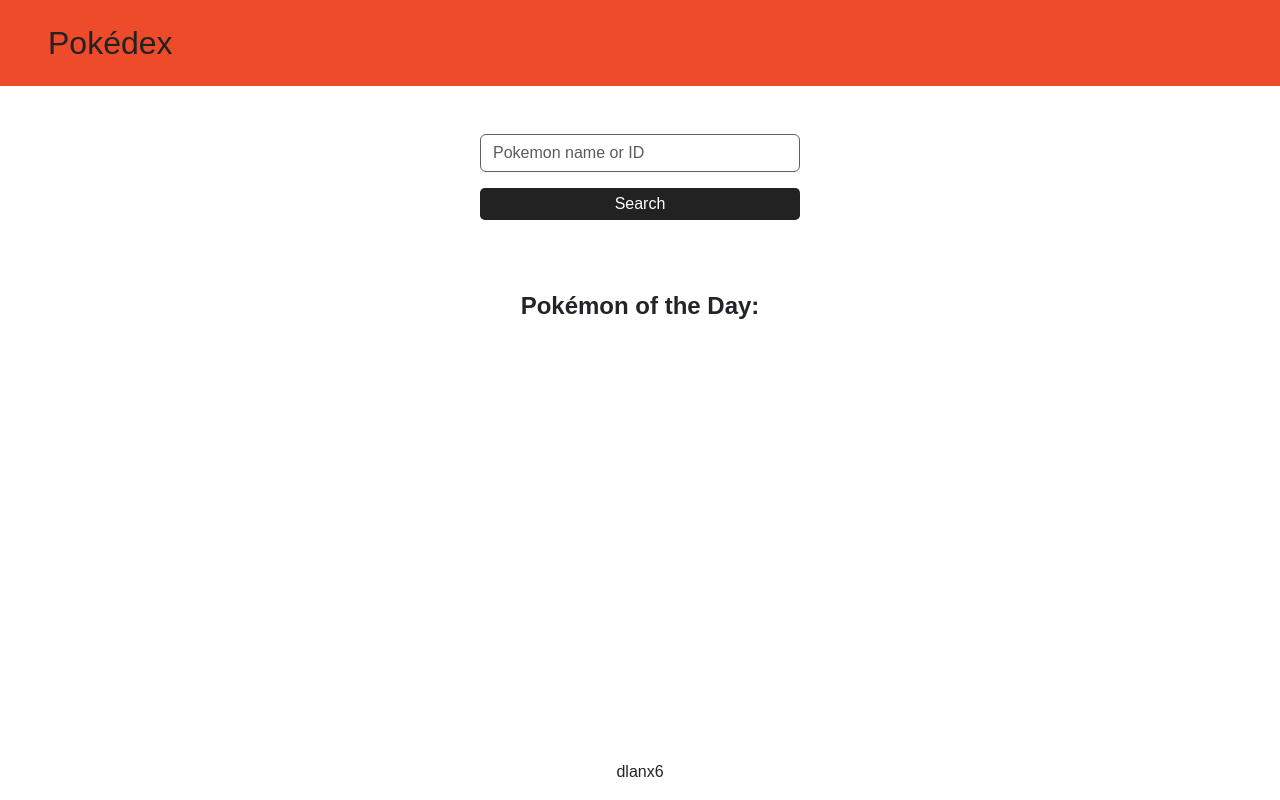
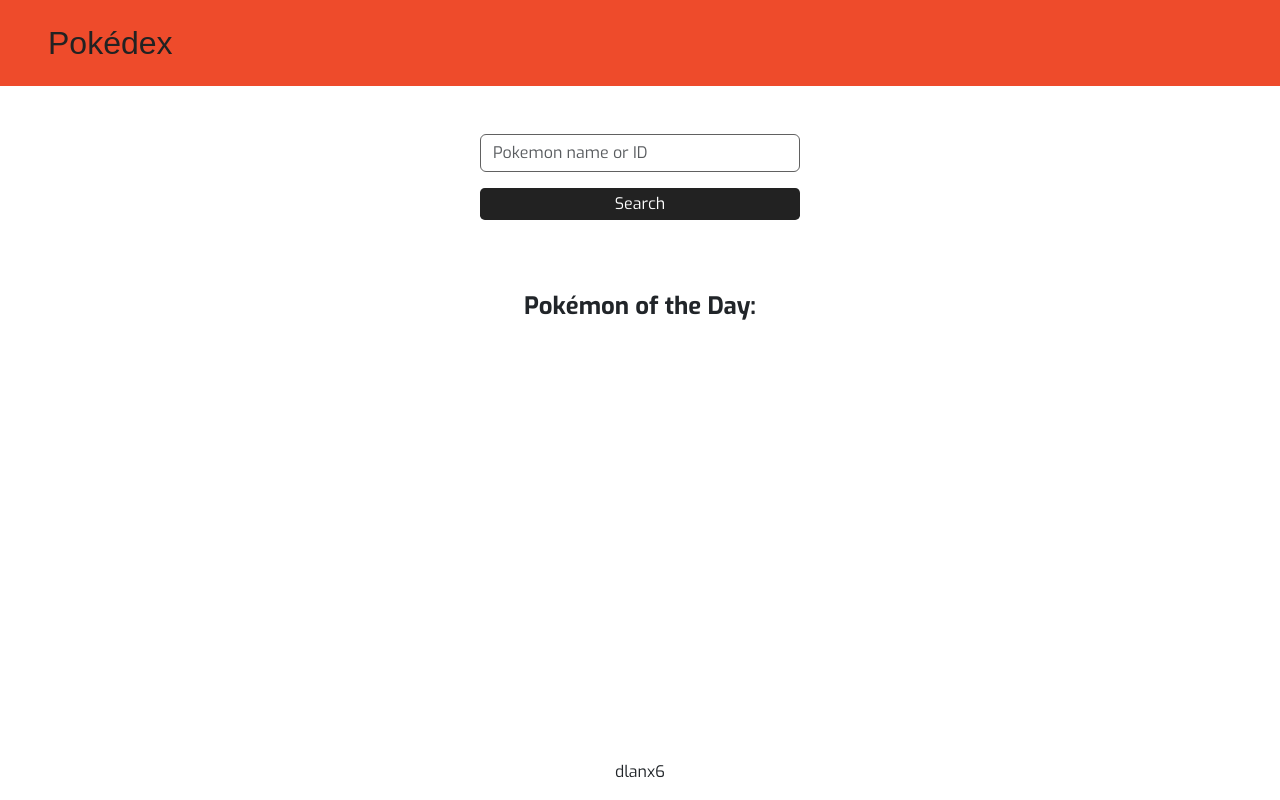
Before and after one commit to dlanx6/pokedex-app-flask, a Flask app: page / in a window 1280 px wide. Run offline with Flask 3, Linux system fonts and the light colour scheme; some web fonts are replaced.

Commit message:
Added font for body content

```diff
--- a/static/styles.css
+++ b/static/styles.css
@@ -1,6 +1,9 @@
-/* Universal selector */
-* {
-    font-family: Arial, Helvetica, sans-serif;
+/*
+    Fonts used: Moltors, Exo
+*/
+
+body {
+    font-family: "Exo", sans-serif !important;
 }
 
 header {
```
